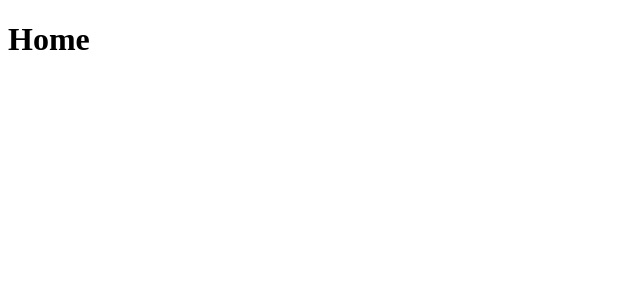
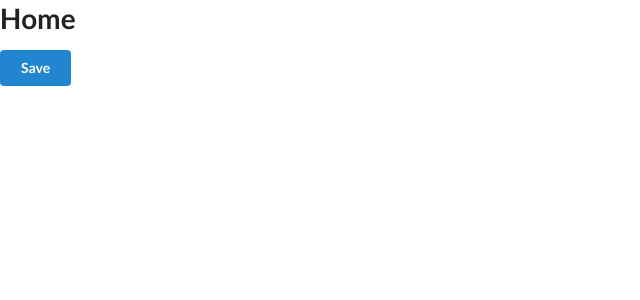
Before and after one commit to dmontoya1/ecommerce-client, a Vue app: page / in a window 1280 px wide. Shown: the top 300 px of the page, without its empty margins (0-640 px from the left). Built offline with nearby package versions, Linux system fonts and the light colour scheme.

Commit message:
Integrando Semantic UI

```diff
--- a/src/main.js
+++ b/src/main.js
@@ -2,5 +2,6 @@
 import App from './App.vue'
 import router from './router'
 import store from './store'
+import "semantic-ui-css/semantic.min.css"
 
 createApp(App).use(store).use(router).mount('#app')
--- a/src/views/Home.vue
+++ b/src/views/Home.vue
@@ -1,12 +1,13 @@
 <template>
   <div class="home">
     <h1>Home</h1>
+    <button class="ui primary button">
+      Save
+    </button>
   </div>
 </template>
 
 <script>
-// @ is an alias to /src
-
 export default {
   name: "Home",
 };
```
